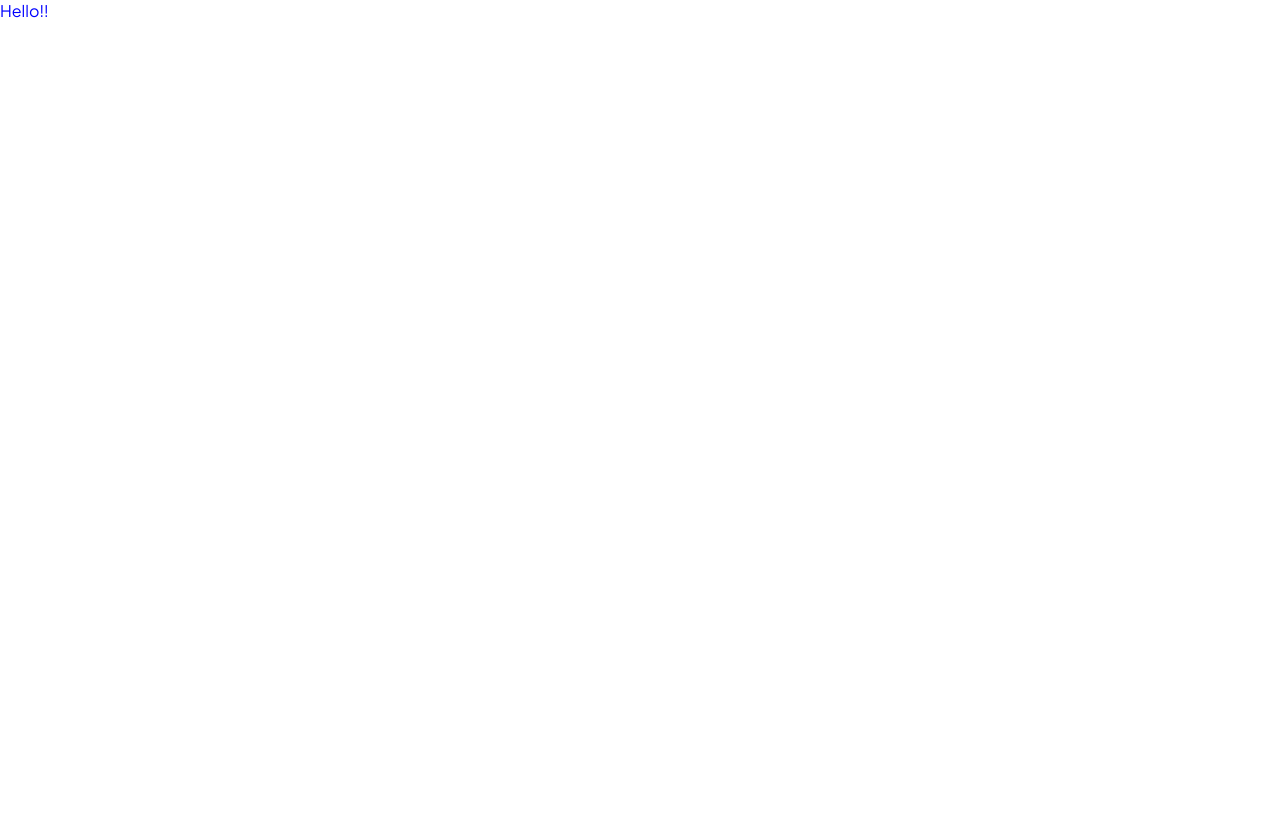
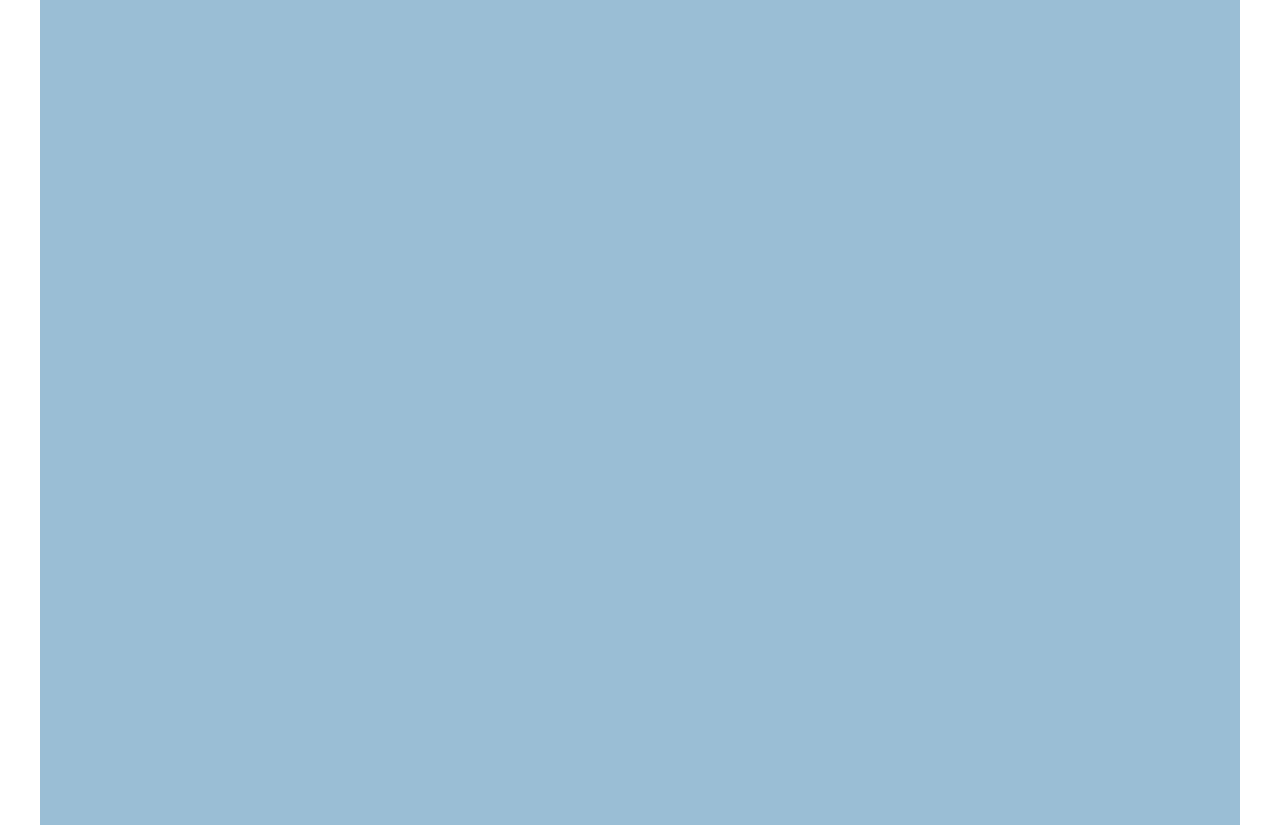
Before and after one commit to Lorenzo91347/mortgage-calculator, a React (Create React App) app: page / in a window 1280 px wide. Before the commit the page ends 800 px from the top, so only its background shows below. Built offline with nearby package versions, Linux system fonts and the light colour scheme.

Commit message:
feat:box sizes

```diff
--- a/src/Main.scss
+++ b/src/Main.scss
@@ -1,9 +1,23 @@
 .page{
+   margin:auto;
    display: flex;
    align-items: center;
+   justify-content:center;
+   height: 100vh;
+   .main-container{
+      background-color: var(--slate-300);
+      color:rgba(42, 132, 155, 0.855);
+      width: 75rem;
+      height: 53.125rem;
+      display: flex;
 
-   .main-container{
-      color:blue;
+
+     /*  @media (max-width: 1920px) and (max-height: 1080px) {
+         .main-container {
+           width: 900px;
+           height: 638px;
+         }
+       }; */
    };
 
 }
```
